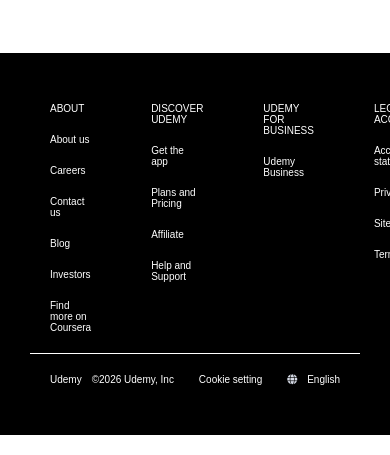
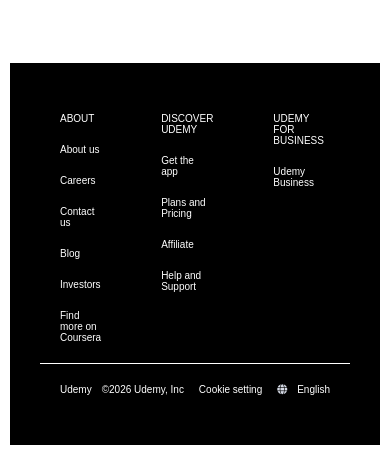
Before and after one commit to mariaroopa/Udemy-Clone-Website, a plain HTML site: page index.html in a window 390 px wide. Shown: the part 2394-2849 px from the top of the page. Drawn offline with Linux system fonts and the light colour scheme; a web font is replaced by a local one.

Commit message:
updated using Media Queries

```diff
--- a/style.css
+++ b/style.css
@@ -214,6 +214,8 @@
     padding: 30px;
     background-color:black;
     color: white;
+    margin: 10px;
+    gap: 10px;
 }
 .footer__one{
     display: flex;
@@ -263,4 +265,7 @@
     .navbar__sec4{
         display: block;
     }
+    .footer{
+        flex-basis: 100%;
+    }
 }
```
